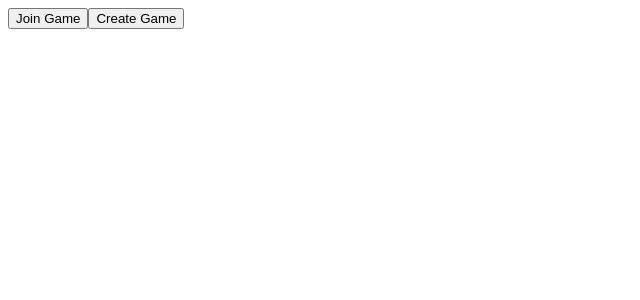
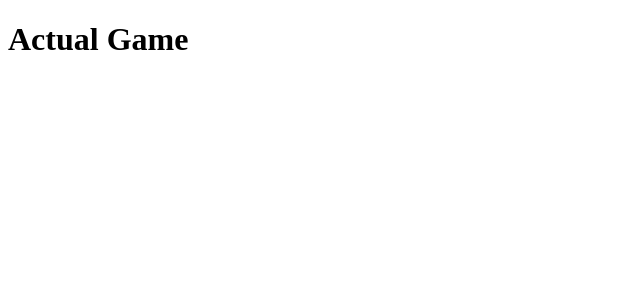
Before and after one commit to pujxn/quizzypop, a React (Vite) app: page /game in a window 1280 px wide. Shown: the top 300 px of the page, without its empty margins (0-640 px from the left). Built offline with nearby package versions, Linux system fonts and the light colour scheme.

Commit message:
Installed react-router-dom. Creaated routes for landing page and actual game. Added feature where if user enters valid game, then it will take them to the actual game

```diff
--- a/package.json
+++ b/package.json
@@ -13,6 +13,7 @@
     "firebase": "^9.21.0",
     "react": "^18.2.0",
     "react-dom": "^18.2.0",
+    "react-router-dom": "^6.11.0",
     "uuid": "^9.0.0"
   },
   "devDependencies": {
--- a/src/components/App.jsx
+++ b/src/components/App.jsx
@@ -1,8 +1,16 @@
-import LandingPage from "@/components/LandingPage";
+import { Routes, Route } from "react-router-dom"
+import LandingPage from "@/routes/LandingPage";
+import Layout from "@/components/Layout";
+import Game from "@/routes/Game";
 
 const App = () => {
     return (
-        <LandingPage />
+        <Routes>
+            <Route path="/" element={<Layout />}>
+                <Route index element={<LandingPage />} />
+                <Route path="game" element={<Game />} />
+            </Route>
+        </Routes>
     )
 }
 
--- a/src/components/JoinGameBox.jsx
+++ b/src/components/JoinGameBox.jsx
@@ -1,14 +1,18 @@
 import { useState } from "react";
 import { checkGameExists } from "@/services/firebase";
+import { useNavigate } from "react-router-dom";
 
 const JoinGameBox = () => {
-
+    const navigate = useNavigate();
     const [gameIdFieldVal, setGameIdFieldVal] = useState("");
     const [validGameEntered, setValidGameEntered] = useState(false);
 
     const handlFormSubmit = (e) => {
         e.preventDefault();
-        checkGameExists(gameIdFieldVal).then((result => setValidGameEntered(result)));
+        checkGameExists(gameIdFieldVal).then(result => {
+            !result && setValidGameEntered(result);
+            result && navigate("/game");
+        });
         // setValidGameEntered();
     }
 
--- /dev/null
+++ b/src/components/Layout.jsx
@@ -0,0 +1,9 @@
+import { Outlet } from "react-router-dom";
+
+const Layout = () => {
+    return (
+        <Outlet />
+    )
+}
+
+export default Layout;
--- a/src/main.jsx
+++ b/src/main.jsx
@@ -1,9 +1,14 @@
 import React from 'react'
 import ReactDOM from 'react-dom/client'
 import App from '@/components/App'
+import { BrowserRouter as Router } from 'react-router-dom'
 
 ReactDOM.createRoot(document.getElementById('root')).render(
+
   <React.StrictMode>
-    <App />
-  </React.StrictMode>,
+    <Router>
+      <App />
+    </Router>
+  </React.StrictMode>
+
 )
--- /dev/null
+++ b/src/routes/Game.jsx
@@ -0,0 +1,5 @@
+const Game = () => {
+    return (<h1>Actual Game</h1>)
+}
+
+export default Game;
--- a/src/services/firebase.js
+++ b/src/services/firebase.js
@@ -30,15 +30,9 @@ const addGameToDb = async (gameId) => {
 
 const checkGameExists = async (gameId) => {
     const q = query(collection(db, "games"), where("gameId", "==", gameId));
-    // console.log(q);
     try {
         const querySnapshot = await getDocs(q);
-        // console.log(querySnapshot.docs);
-        // querySnapshot.forEach((item) => {
-        //     console.log(item.data());
-        // })
         return (querySnapshot.docs.length == 0) ? false : true;
-
     }
     catch (e) {
         console.log(e);
```
Also changed, not shown: src/routes/LandingPage.jsx (renamed from src/components/LandingPage.jsx), 1 other file (tests, documents, lock files or other folders).
